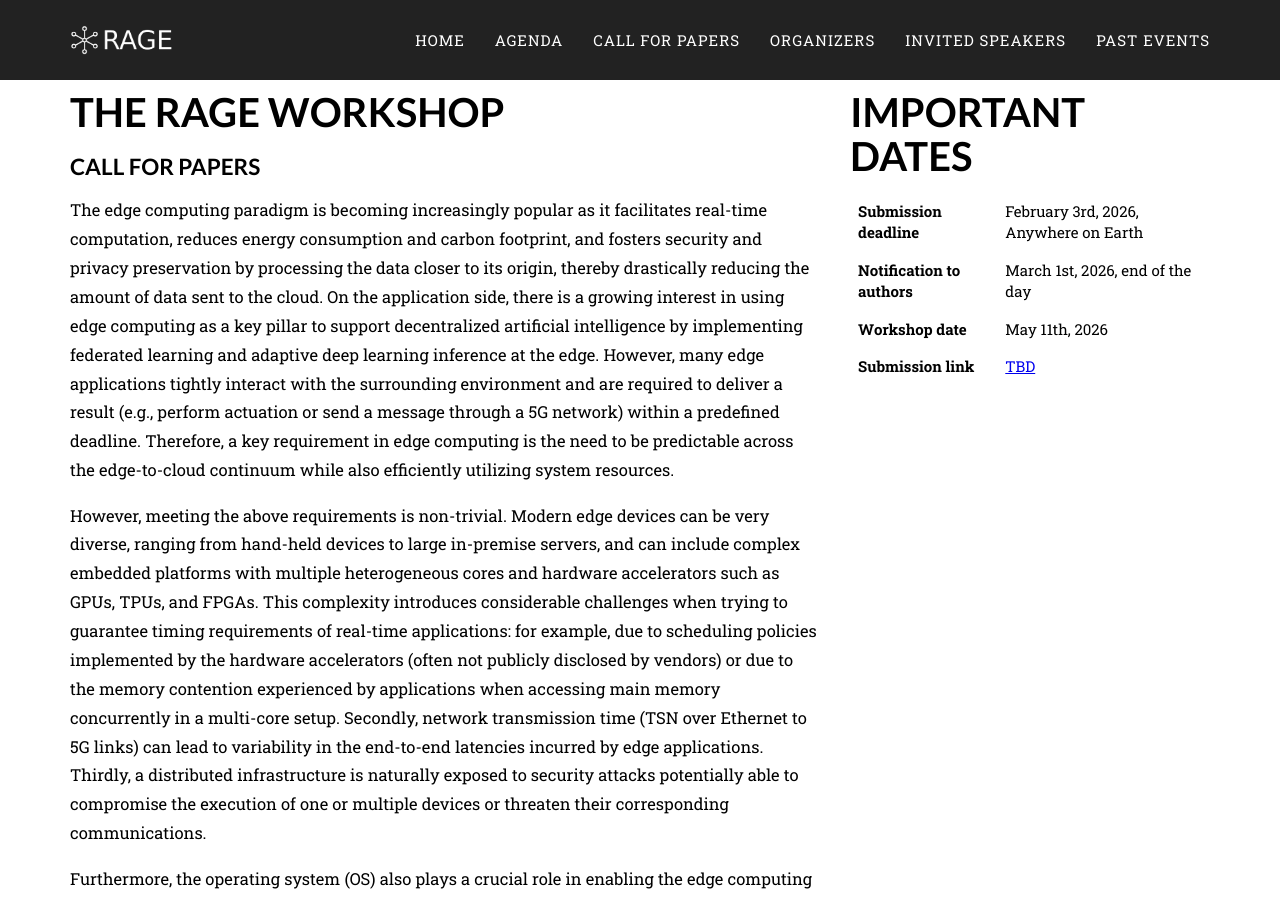
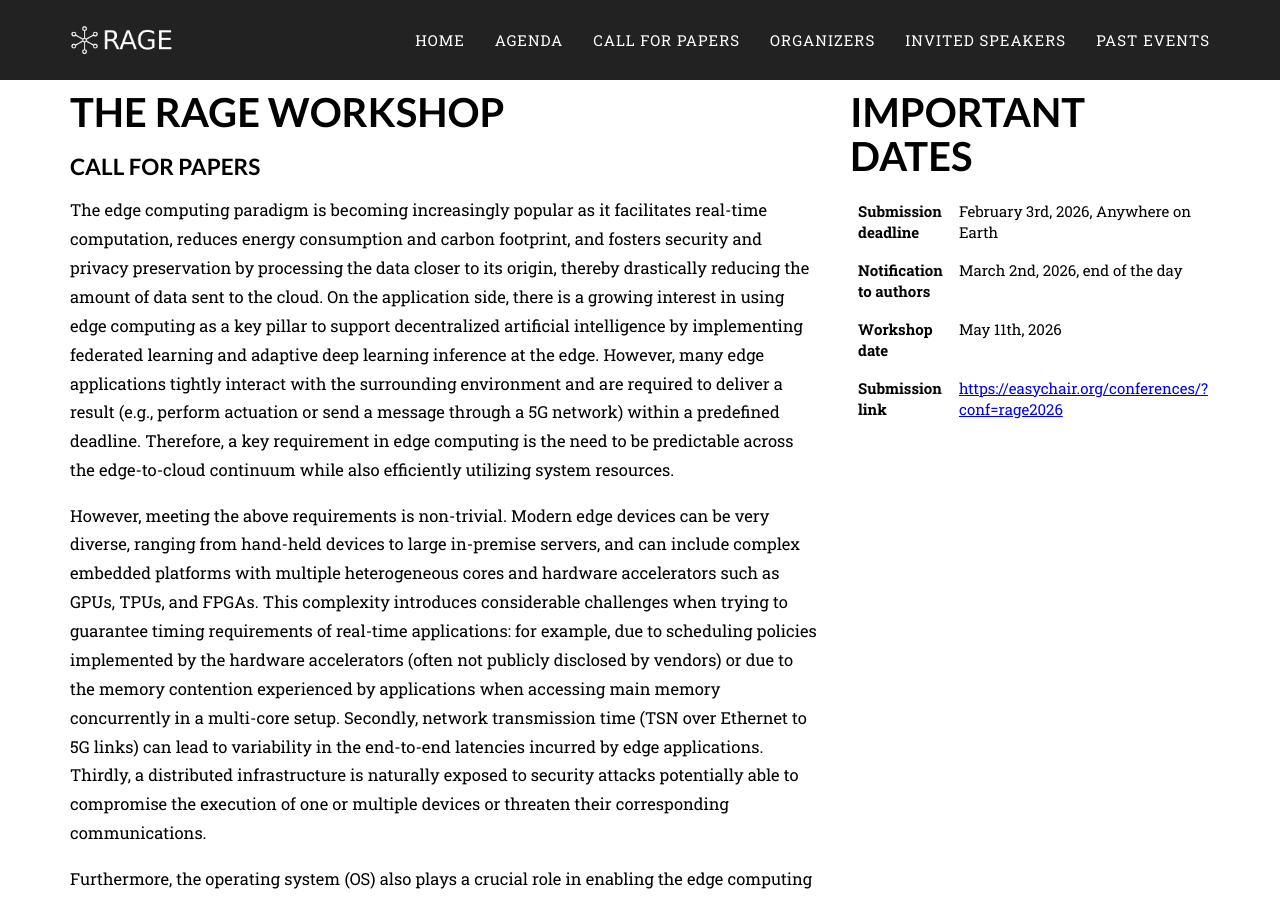
Before and after one commit to RAGE-Workshop/2026, a Jekyll site: the page built from index.markdown, in a window 1280 px wide and 900 px high, scrolled down 960 px. Built offline with Jekyll 4.4.1, drawn with Linux system fonts in a browser that asks for light colours; some web fonts are replaced; our own code applies the rules of GitHub Pages for plain Markdown files.

Commit message:
Updated dates and submission link

```diff
--- a/index.markdown
+++ b/index.markdown
@@ -3,12 +3,12 @@ layout: home
 year: 2026
 date: "May 11th, 2026"
 deadline: "February 3rd, 2026, Anywhere on Earth"
-notification: "March 1st, 2026, end of the day"
-camera-ready: "March 15th, 2026, Anywhere on Earth"
+notification: "March 2nd, 2026, end of the day"
+camera-ready: "March 9th, 2026, Anywhere on Earth"
 location: "Saint Malo, France"
 cover: /assets/img/saint-malo-cover.jpg
 caption: The 5th Real-time And intelliGent Edge computing workshop
-submission: TBD
+submission: https://easychair.org/conferences/?conf=rage2026
 hosted: CPS-IoT Week 2026
 hosted-url: https://cps-iot-week2026.inria.fr/
 ---
```
